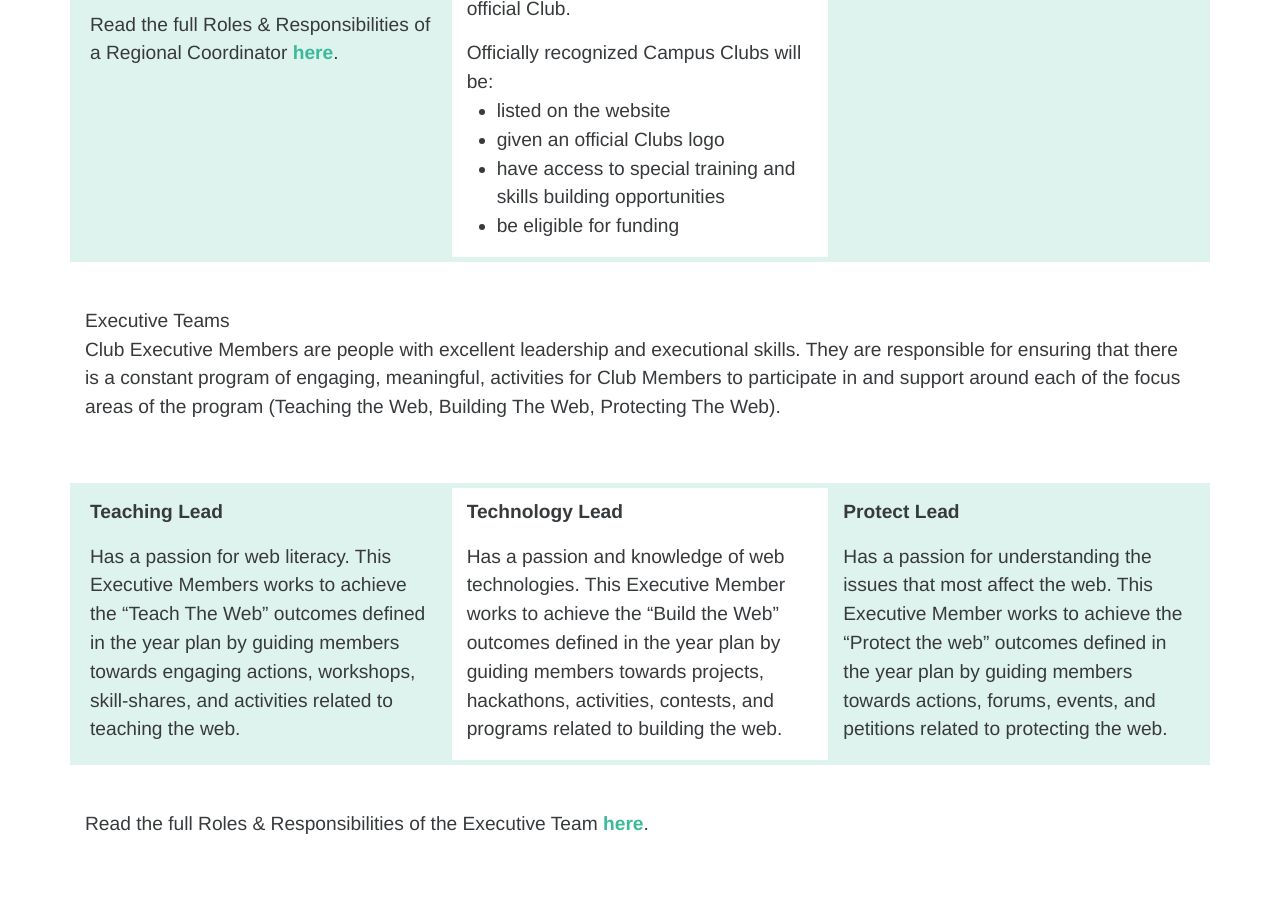
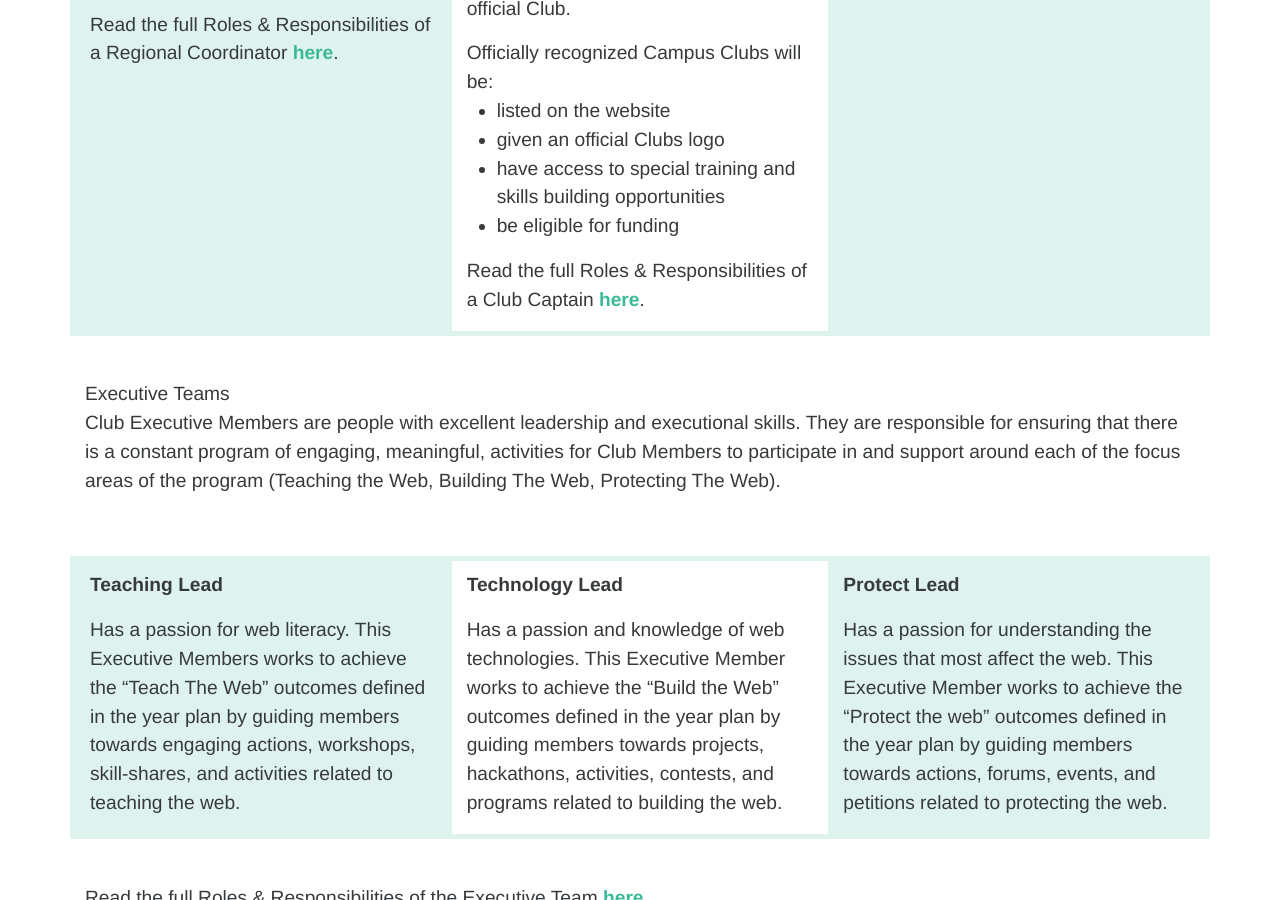
Before and after one commit to mozilla/mozilla-campus-clubs, a Jekyll site: the page built from _pages/about.md, in a window 1280 px wide and 900 px high, scrolled down 2274 px. Built offline with Jekyll 4.4.1, drawn with Linux system fonts in a browser that asks for light colours; some web fonts are replaced.

Commit message:
Add Club Captain role doc

```diff
--- a/_pages/about.md
+++ b/_pages/about.md
@@ -85,6 +85,7 @@ ref: about
       <li>have access to special training and skills building opportunities</li>
       <li>be eligible for funding</li>
     </ul>
+    <p>Read the full Roles & Responsibilities of a Club Captain <a href="https://drive.google.com/open?id=1JE6966a8yc0CBh3Xa9Ce7McKZkxkHvdZg01o5mxUORU">here</a>.</p>
   </div>
 
   <div class="col-md-4">
```
